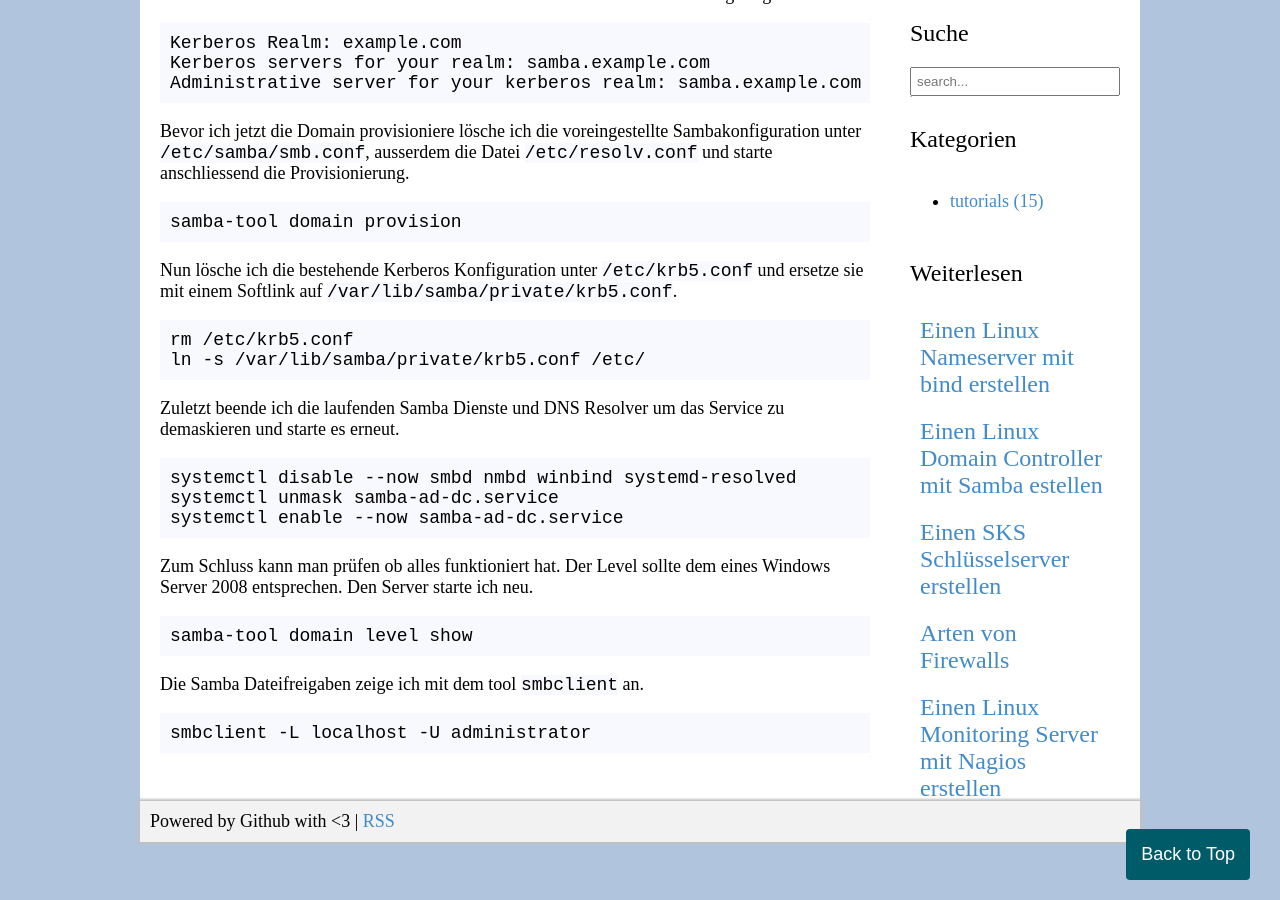
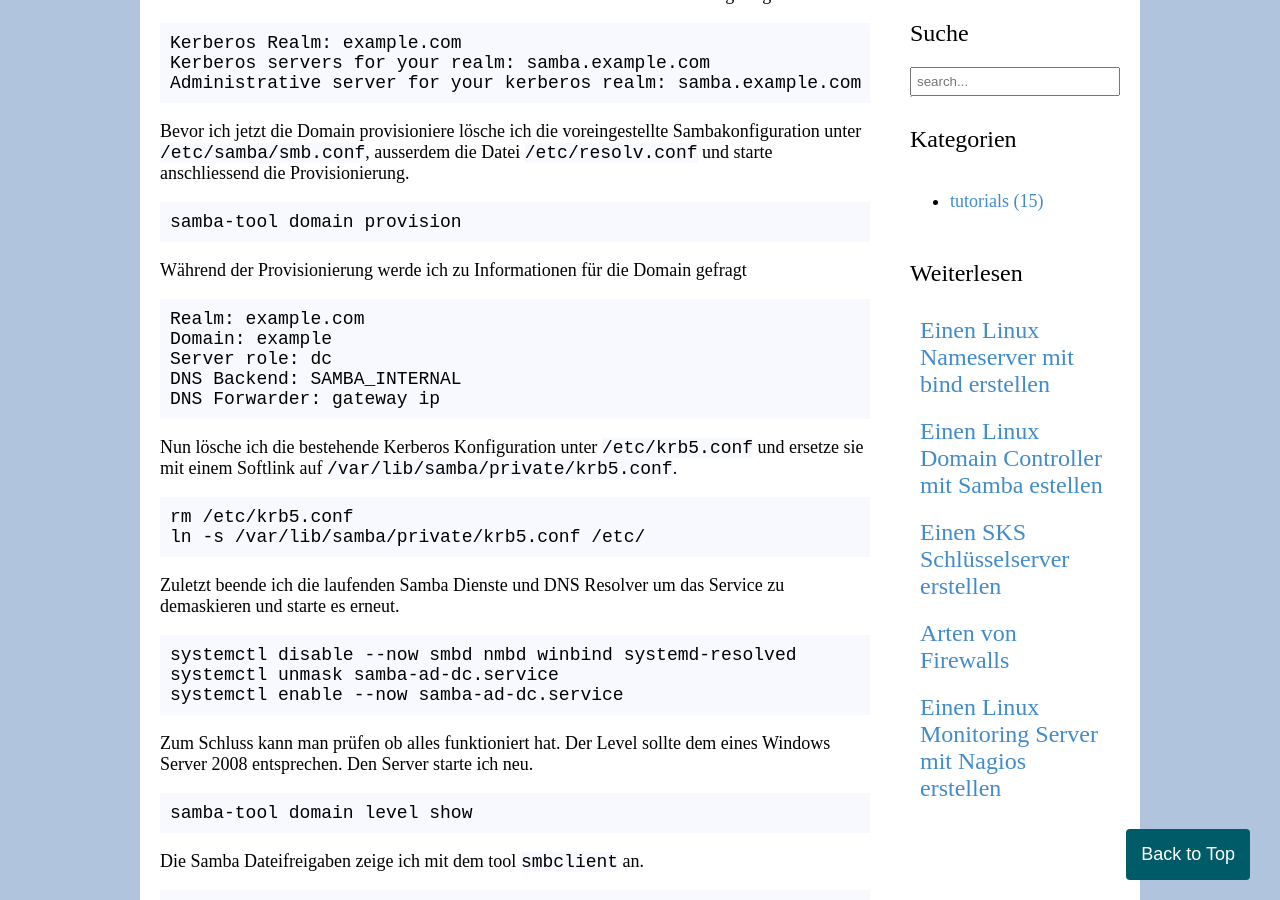
Before and after one commit to zarat/zarat.github.io, a Jekyll site: the page built from _posts/2018-06-04-samba-domain-controller.markdown, in a window 1280 px wide and 900 px high, scrolled down 1037 px. Built offline with Jekyll 4.4.1, drawn with Linux system fonts in a browser that asks for light colours.

Commit message:
Update 2018-06-04-samba-domain-controller.markdown

```diff
--- a/_posts/2018-06-04-samba-domain-controller.markdown
+++ b/_posts/2018-06-04-samba-domain-controller.markdown
@@ -55,6 +55,16 @@
 samba-tool domain provision
 </pre>
 
+Während der Provisionierung werde ich zu Informationen für die Domain gefragt
+
+<pre>
+Realm: example.com
+Domain: example
+Server role: dc
+DNS Backend: SAMBA_INTERNAL
+DNS Forwarder: gateway ip
+</pre>
+
 Nun lösche ich die bestehende Kerberos Konfiguration unter <code>/etc/krb5.conf</code> und ersetze sie mit einem Softlink auf <code>/var/lib/samba/private/krb5.conf</code>.
 
 <pre>
```
